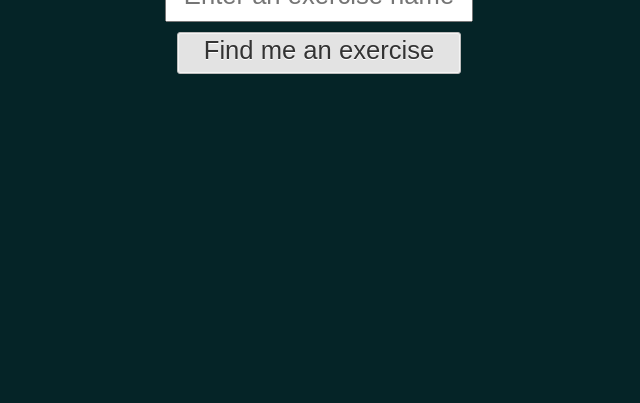
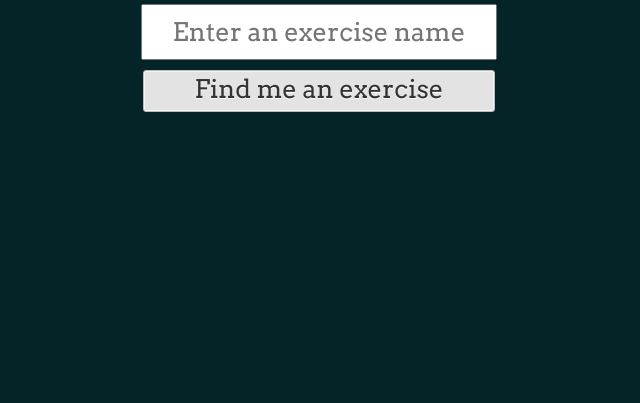
Before and after one commit to oskarwilczynski/fitness-database, a plain HTML site: page index.html in a window 1280 px wide. Shown: the part 397-800 px from the top of the page, without its empty margins (321-961 px from the left). Drawn offline with nearby package versions, Linux system fonts and the light colour scheme; no server answers.

Commit message:
Layout mostly finished

```diff
--- a/index.html
+++ b/index.html
@@ -5,6 +5,7 @@
         <meta http-equiv="x-ua-compatible" content="ie=edge">
         <meta name="viewport" content="width=device-width, initial-scale=1, shrink-to-fit=no">
         <title>Fitness Database</title>
+        <link href="https://fonts.googleapis.com/css?family=Arvo|Lobster" rel="stylesheet">
         <link rel="stylesheet" type="text/css" href="styles/main.css">
         <link rel="stylesheet" type="text/css" href="https://code.jquery.com/ui/1.12.1/themes/base/jquery-ui.css">
         <script type="text/javascript" src="https://cdnjs.cloudflare.com/ajax/libs/jquery-compat/3.0.0-alpha1/jquery.min.js"></script>
--- a/scripts/main.js
+++ b/scripts/main.js
@@ -6,6 +6,8 @@ $(document).ready(function() {
 
         if (exercise == "") {
             $("#exercise").html("<h2 class='loading'>Please enter something.</h2>")
+        } else if (exercise == "undefined") {
+            $("#exercise").html("<h2 class='loading'>Exercise not found.</h2>")
         } else {
             $("#exercise").html("<h2 class='loading'>Exercise is on its way.</h2>")
 
--- a/styles/main.css
+++ b/styles/main.css
@@ -19,6 +19,12 @@ body {
     margin: 0;
     background-color: #052427;
     color: #f8f8f8;
+}
+
+h1 {
+    font-family: LOBSTER, cursive;
+    font-size: 5em;
+    margin-bottom: 10px;
 }
 
 .container {
@@ -56,7 +62,8 @@ body {
     text-shadow: 0 1px 0 #fff;
     display: block;
     margin: 10px auto;
-    width: 80%;
+    width: 55%;
+    font-family: 'Arvo', serif;
 }
 
 #search:hover {
@@ -81,7 +88,7 @@ body {
 }
 
 #fetch {
-    width: auto;
+    width: 50%;
 }
 
 .flex-item {
@@ -90,8 +97,10 @@ body {
 }
 
 #term {
-    padding: 10px;
+    padding-top: 10px;
+    padding-bottom: 10px;
     font-size: 1.6em;
     margin: 10px auto;
-    width: 80%;
+    width: 55%;
+    font-family: 'Arvo', serif;
 }
```
